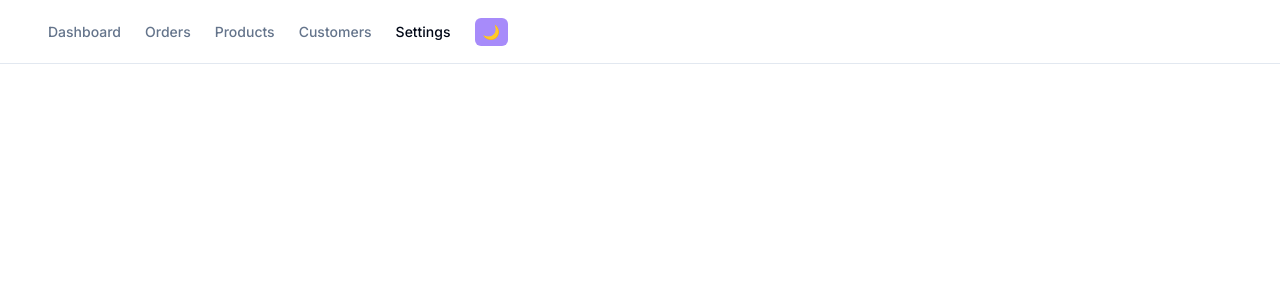
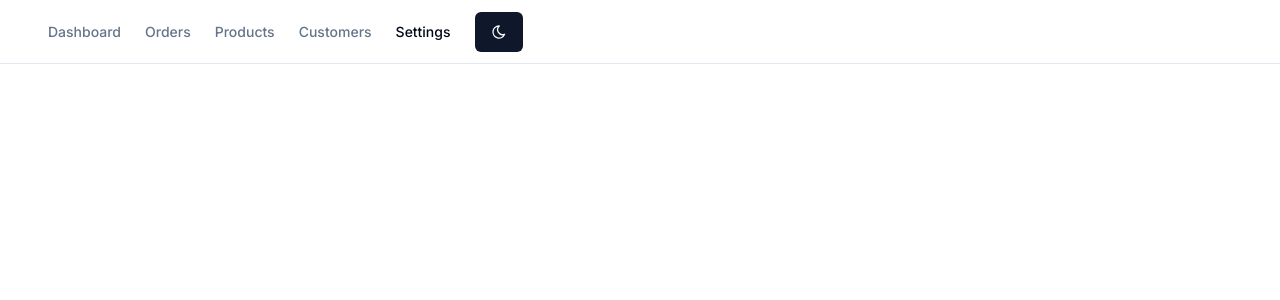
Before and after one commit to KhaiZulfa18/nextlevel, a Next.js app: page / in a window 1280 px wide. Shown: the top 300 px of the page. Built offline with nearby package versions, Linux system fonts and the light colour scheme.

Commit message:
add icons

```diff
--- /dev/null
+++ b/next.config.js
@@ -0,0 +1,5 @@
+module.exports = {
+    experimental: {
+      optimizePackageImports: ['@tabler/icons-react'],
+    },
+}
--- a/package.json
+++ b/package.json
@@ -21,6 +21,7 @@
     "@radix-ui/react-slot": "^1.1.0",
     "@radix-ui/react-toast": "^1.2.1",
     "@tabler/icons": "^3.14.0",
+    "@tabler/icons-react": "^3.14.0",
     "class-variance-authority": "^0.7.0",
     "clsx": "^2.1.1",
     "lucia": "^3.2.0",
--- a/src/components/ThemeToggle.tsx
+++ b/src/components/ThemeToggle.tsx
@@ -1,5 +1,7 @@
 "use client";
 import { useTheme } from "next-themes";
+import { Button } from "@/components/ui/button";
+import { IconSun, IconMoon } from "@tabler/icons-react";
 
 export default function ThemeToggle() {
 
@@ -7,9 +9,9 @@ export default function ThemeToggle() {
 
     return (
         <div className="flex gap-3 justify-end">
-            <button className="py-1 px-2 bg-violet-400 rounded-md" onClick={() => setTheme(theme === 'dark' ? 'light' : 'dark')}>
-                {theme === 'dark' ? '☀️' : '🌙'}
-            </button>
+            <Button onClick={() => setTheme(theme === 'dark' ? 'light' : 'dark')}>
+                {theme === 'dark' ? <IconSun size={16}/> : <IconMoon size={16}/>}
+            </Button>
         </div>
     )
 }
```
Also changed, not shown: 1 other file (tests, documents, lock files or other folders).
